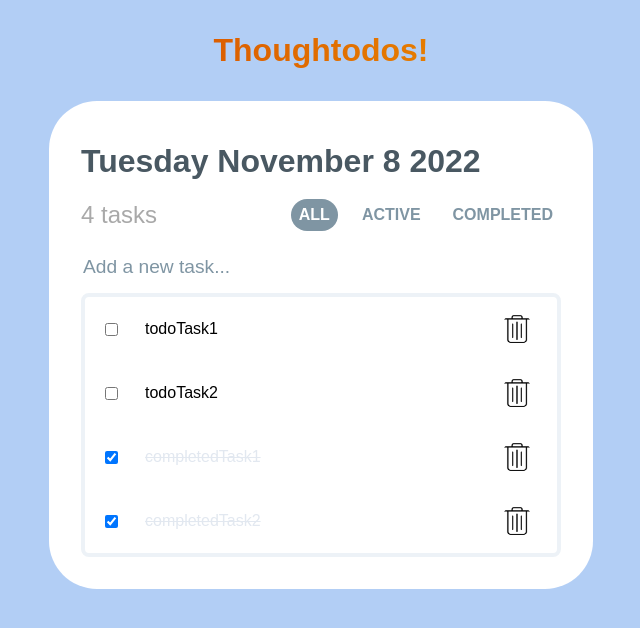
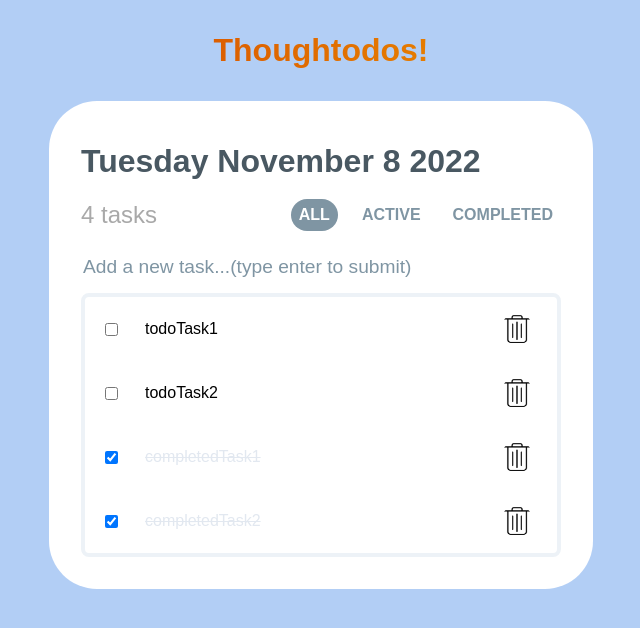
Before and after one commit to charlotte-xiao/thoughtodos, a React (Create React App) app: page / in a window 1280 px wide. Shown: the top 628 px of the page, without its empty margins (319-959 px from the left). Built offline with nearby package versions, Linux system fonts and the light colour scheme.

Commit message:
<fix, xs, [E-8]>: clear input info after add task

```diff
--- a/src/component/AddTask/index.tsx
+++ b/src/component/AddTask/index.tsx
@@ -95,6 +95,10 @@ class AddTaskComponent extends React.Component<AddTaskProps, AddTaskState> {
     handleAddTask = (event: KeyboardEvent<HTMLInputElement>) => {
         if (event.code === 'Enter') {
             this.props.handleAddTask(this.state.taskName);
+            this.setState({
+                ...this.state,
+                taskName: ''
+            })
         }
     }
 
@@ -125,7 +129,7 @@ class AddTaskComponent extends React.Component<AddTaskProps, AddTaskState> {
                 <Input type="text" value={this.state.taskName}
                        onKeyDown={this.handleAddTask}
                        onChange={this.handleChangeTaskName}
-                       placeholder="Add a new task..."/>
+                       placeholder="Add a new task...(type enter to submit)"/>
             </Container>);
     }
 
```
